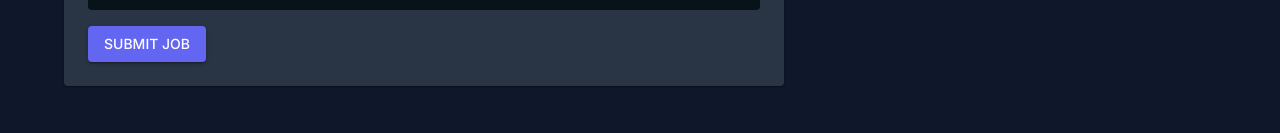
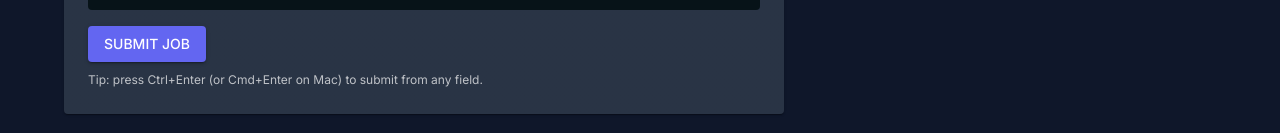
Before and after one commit to ShayaanSadiq/FlowForge, a React (Vite) app in the folder frontend/: page /jobs/new in a window 1280 px wide. Shown: the part 819-952 px from the top of the page. Built offline with nearby package versions, Linux system fonts and the light colour scheme; no server answers; sample sign-in values are in the browser's storage.

Commit message:
Enable Ctrl+Enter on submit page

```diff
--- a/frontend/src/pages/SubmitJobPage.jsx
+++ b/frontend/src/pages/SubmitJobPage.jsx
@@ -1,4 +1,4 @@
-import { useMemo, useState } from 'react';
+import { useMemo, useRef, useState } from 'react';
 import { useLocation, useNavigate } from 'react-router-dom';
 import {
   Alert,
@@ -13,6 +13,7 @@ import { jobsApi } from '../api/client';
 import JobPayloadForm, { buildPayload, getDefaultFormState, parsePayloadToForm } from '../components/JobPayloadForm';
 import JobScheduleForm, { buildScheduleFields, describeScheduleSummary, getDefaultScheduleState } from '../components/JobScheduleForm';
 import ScheduleSummaryPreview from '../components/ScheduleSummaryPreview';
+import { useSubmitShortcut } from '../hooks/useSubmitShortcut';
 import { useToast } from '../context/ToastContext';
 
 const JOB_TYPES = [
@@ -64,6 +65,12 @@ export default function SubmitJobPage() {
   const navigate = useNavigate();
   const { showToast } = useToast();
   const scheduleSummary = useMemo(() => describeScheduleSummary(schedule), [schedule]);
+  const formRef = useRef(null);
+  const canSubmit = !loading && scheduleSummary.valid;
+
+  useSubmitShortcut(() => {
+    formRef.current?.requestSubmit();
+  }, { enabled: canSubmit });
 
   const handleTypeChange = (newType) => {
     setType(newType);
@@ -95,7 +102,7 @@ export default function SubmitJobPage() {
             Form pre-filled from a previous job. Adjust anything you need before submitting.
           </Alert>
         )}
-        <Box component="form" onSubmit={handleSubmit}>
+        <Box component="form" ref={formRef} onSubmit={handleSubmit}>
           <TextField
             select
             fullWidth
@@ -115,10 +122,13 @@ export default function SubmitJobPage() {
             type="submit"
             variant="contained"
             sx={{ mt: 2 }}
-            disabled={loading || !scheduleSummary.valid}
+            disabled={!canSubmit}
           >
             {loading ? 'Submitting...' : 'Submit Job'}
           </Button>
+          <Typography variant="caption" color="text.secondary" display="block" sx={{ mt: 1 }}>
+            Tip: press Ctrl+Enter (or Cmd+Enter on Mac) to submit from any field.
+          </Typography>
         </Box>
       </Paper>
     </Box>
```
